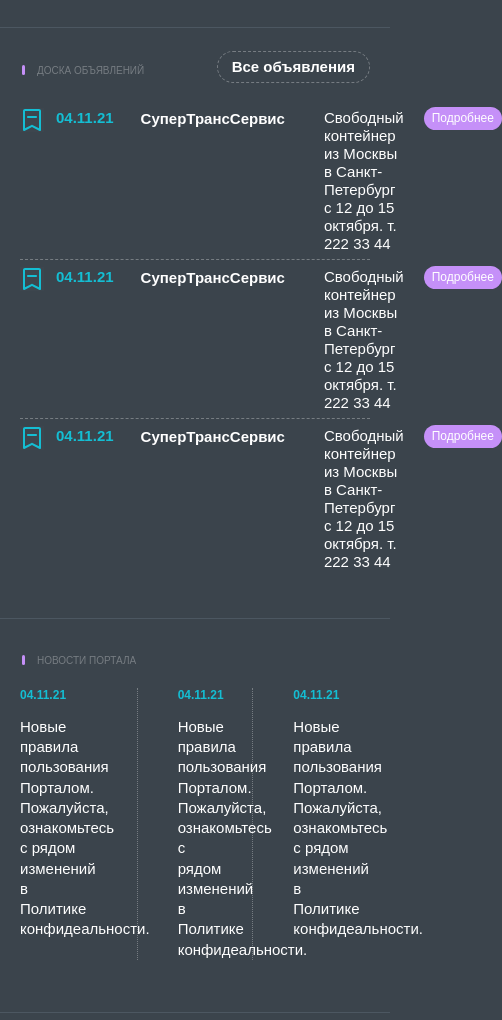
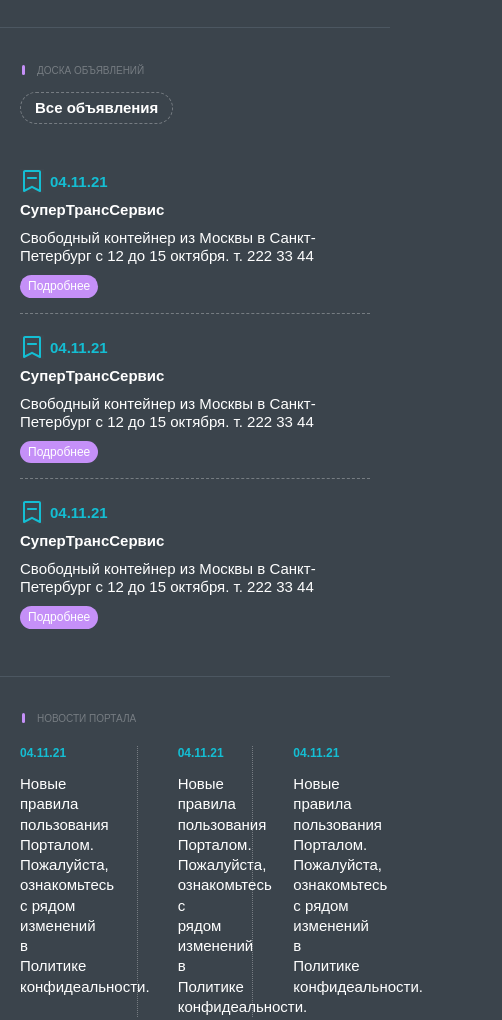
Before and after one commit to Vlad-95/itms, a website: page index.html in a window 390 px wide. Shown: the part 1499-2519 px from the top of the page, 502 px wide, since content can reach past the window. Drawn offline with Linux system fonts and the light colour scheme; a web font is replaced by a local one.

Commit message:
advertisement adaptive

```diff
--- a/less/base/typography.less
+++ b/less/base/typography.less
@@ -78,3 +78,14 @@ li:last-child {
     padding: 6px 14px;
   }
 }
+
+@media screen and (max-width: 576px) {
+  .block-title {
+    display: block;
+
+    .more {
+      display: inline-block;
+      margin-top: 15px;
+    }
+  }
+}
--- a/less/sections/advertisement.less
+++ b/less/sections/advertisement.less
@@ -62,3 +62,41 @@
         }
     }
 }
+
+@media screen and (max-width: 768px) {
+    .advertisement {
+        &__item {
+            display: block;
+            position: relative;
+            padding: 15px 0;
+
+            &:first-of-type {
+                padding-top: 15px;
+            }
+
+            .icon {
+                position: absolute;
+                left: 0;
+                top: 20px;
+            }
+
+            .date {
+                margin: 10px 0 0 30px;
+            }
+
+            .company {
+                margin: 10px 0 0;
+            }
+
+            .text {
+                margin: 10px 0 0;
+                padding-right: 0;
+            }
+
+            .more {
+                margin: 10px 0 0 0;
+                display: inline-block;
+            }
+        }
+    }
+}
```
Also changed, not shown: css/style.css, 1 other file.
